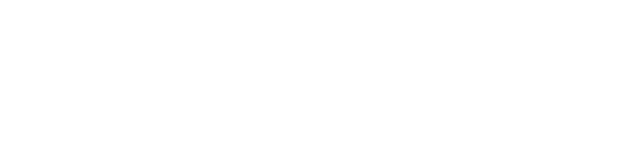
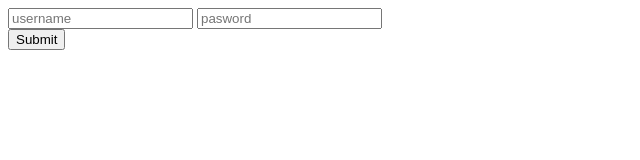
Before and after one commit to Supattana-S/JS11-Browser, a plain HTML site: page 03-Event/03/index.html in a window 1280 px wide. Shown: the whole page, without its empty margins (0-640 px from the left). Drawn offline with Linux system fonts and the light colour scheme.

Commit message:
Done lab02.03 same as lab03.03

```diff
--- a/03-Event/03/index.html
+++ b/03-Event/03/index.html
@@ -6,6 +6,14 @@
     <meta name="viewport" content="width=device-width, initial-scale=1.0" />
     <title>Document</title>
   </head>
-  <body></body>
+  <body>
+    <form action="">
+      <input type="text" name="username" placeholder="username" />
+      <input type="password" name="password" placeholder="pasword" />
+      <div>
+        <button type="submit">Submit</button>
+      </div>
+    </form>
+  </body>
   <script src="main.js"></script>
 </html>
--- a/03-Event/03/main.js
+++ b/03-Event/03/main.js
@@ -0,0 +1,5 @@
+const form = document.querySelector("form");
+
+form.addEventListener("submit", (event) => {
+  event.preventDefault();
+});
```
